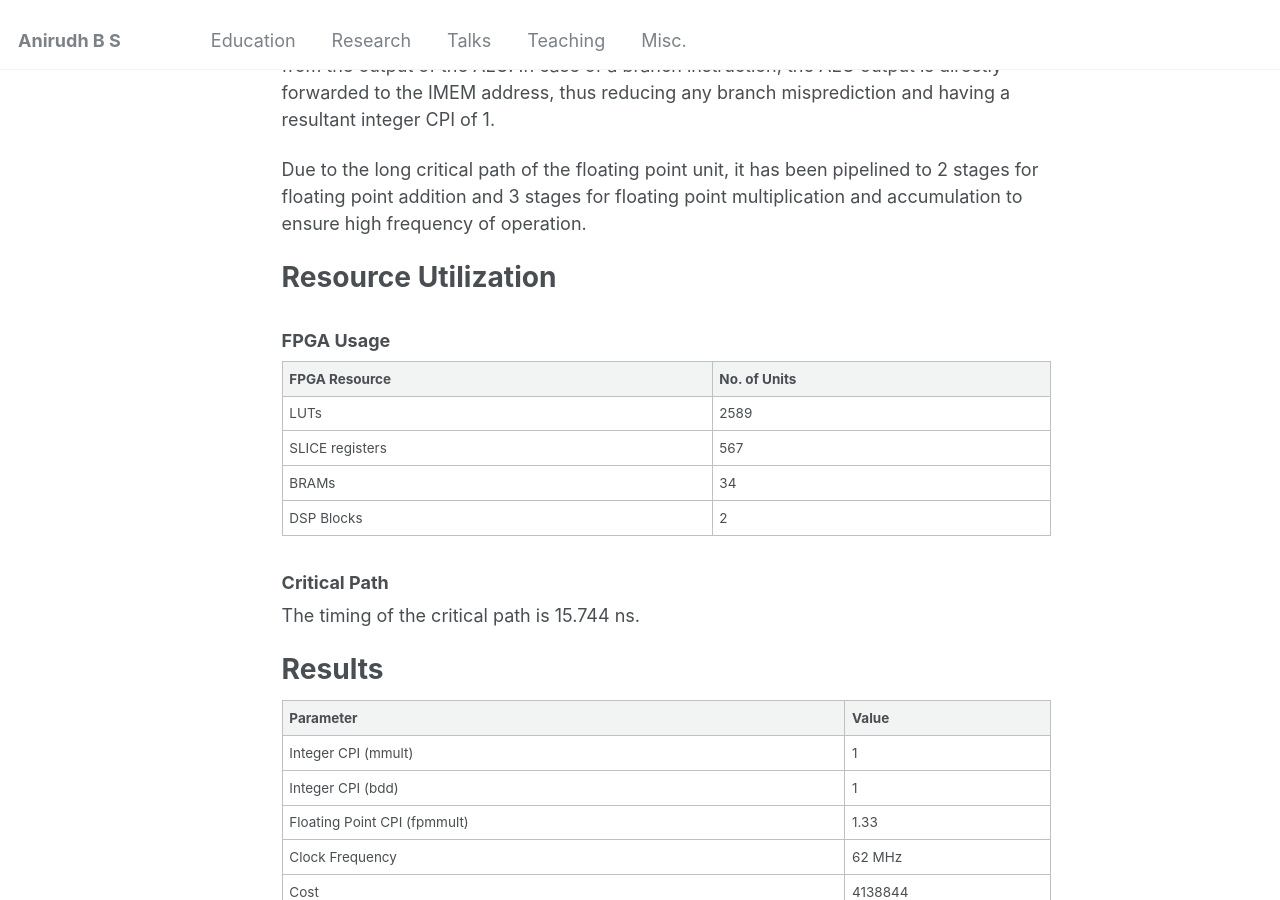
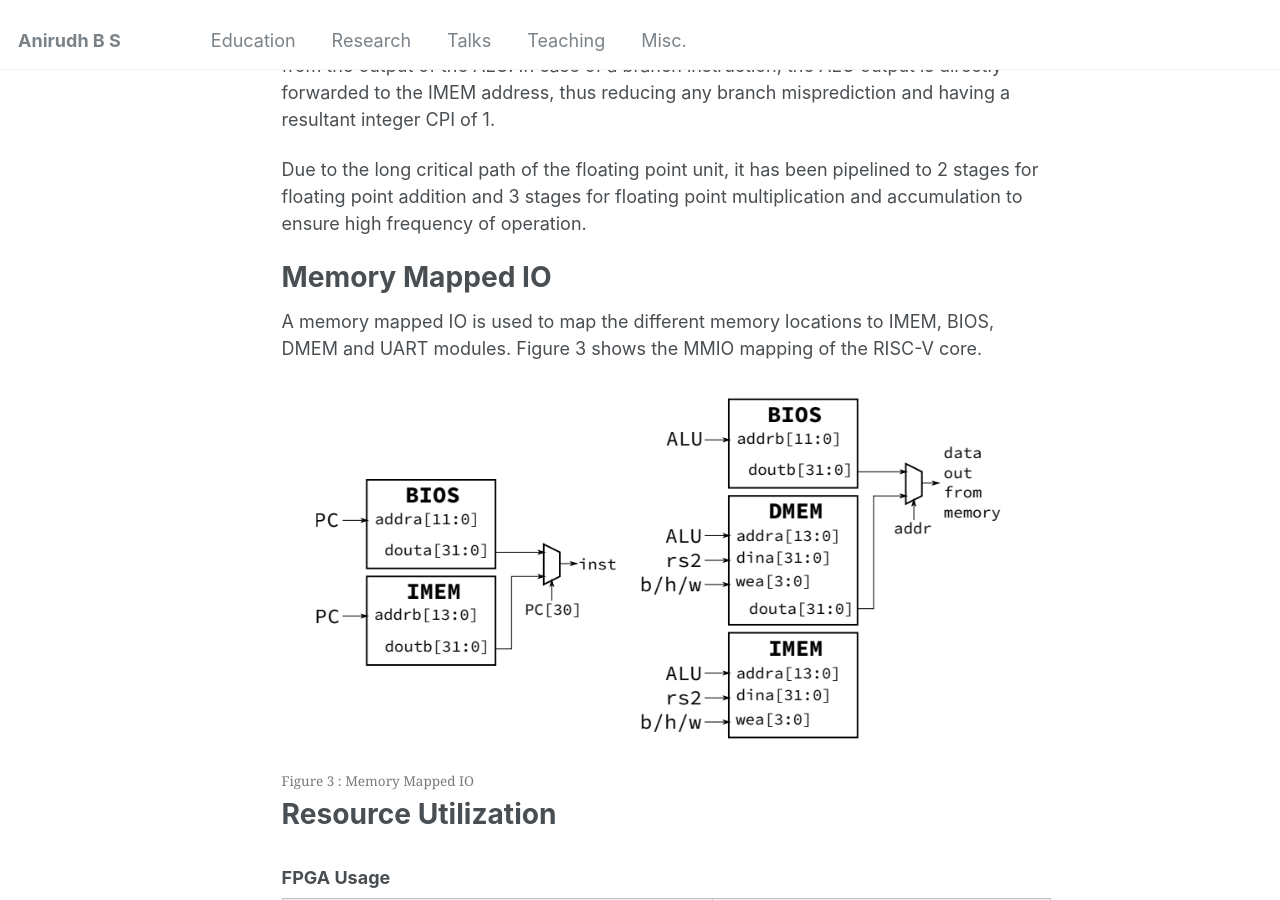
Before and after one commit to ANIRUDHBS1/ANIRUDHBS1.github.io, a Jekyll site: the page built from _projects/EECS251A.md, in a window 1280 px wide and 900 px high, scrolled down 1773 px. Built offline with Jekyll 4.4.1, drawn with Linux system fonts in a browser that asks for light colours; some of the changed text lies outside the part shown.

Commit message:
EECS151 Project Added

```diff
--- a/_projects/EECS251A.md
+++ b/_projects/EECS251A.md
@@ -43,6 +43,17 @@ Figure 2 shows the Block Diagram of our three stage pipeline with Floating Point
 In the F stage, the IMEM, PC and pipeline register are clocked simultaneously. Between the DX and MW stage, the DMEM and pipeline registers are clocked together. Extensive forwarding is employed to ensure that ALU-ALU hazards, MEM-ALU hazards and ALU-MEM hazards do not encounter any stalls.  The PC Select Mux takes one of its input right from the output of the ALU. In case of a branch instruction, the ALU output is directly forwarded to the IMEM address, thus reducing any branch misprediction and having a resultant integer CPI of 1.
 
 Due to the long critical path of the floating point unit, it has been pipelined to 2 stages for floating point addition and 3 stages for floating point multiplication and accumulation to ensure high frequency of operation.
+
+<h1>Memory Mapped IO</h1>
+
+A memory mapped IO is used to map the different memory locations to IMEM, BIOS, DMEM and UART modules. Figure 3 shows the MMIO mapping of the RISC-V core.
+
+<div style="display: flex; gap: 10px; text-align: center;">
+  <figure style="width: 100%; margin: 0;">
+    <img src="/images/MMIO.png" style="width: 100%;">
+    <figcaption>Figure 3 : Memory Mapped IO</figcaption>
+  </figure>
+</div>
 
 <h1>Resource Utilization</h1>
 
```
Also changed, not shown: other parts of _projects/EECS251A.md (+1 -1 lines), images/MMIO.png (added).
